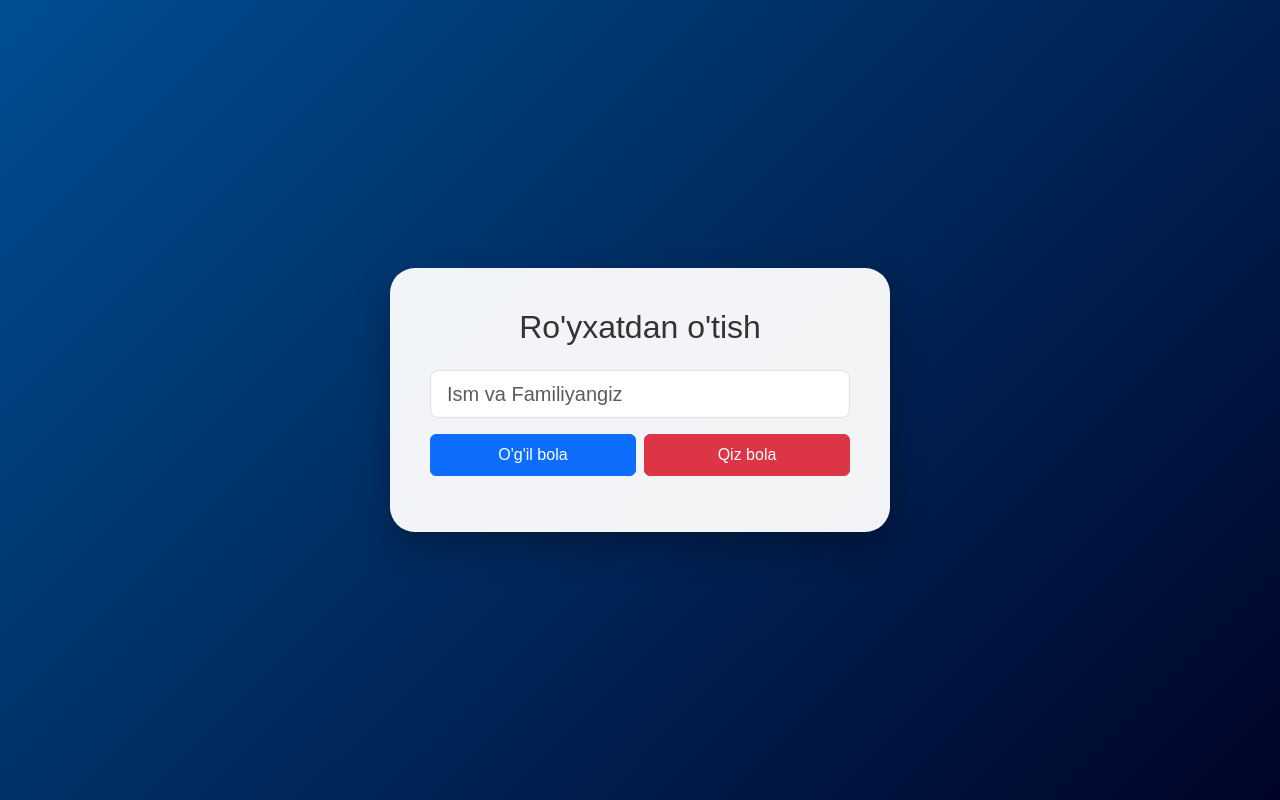
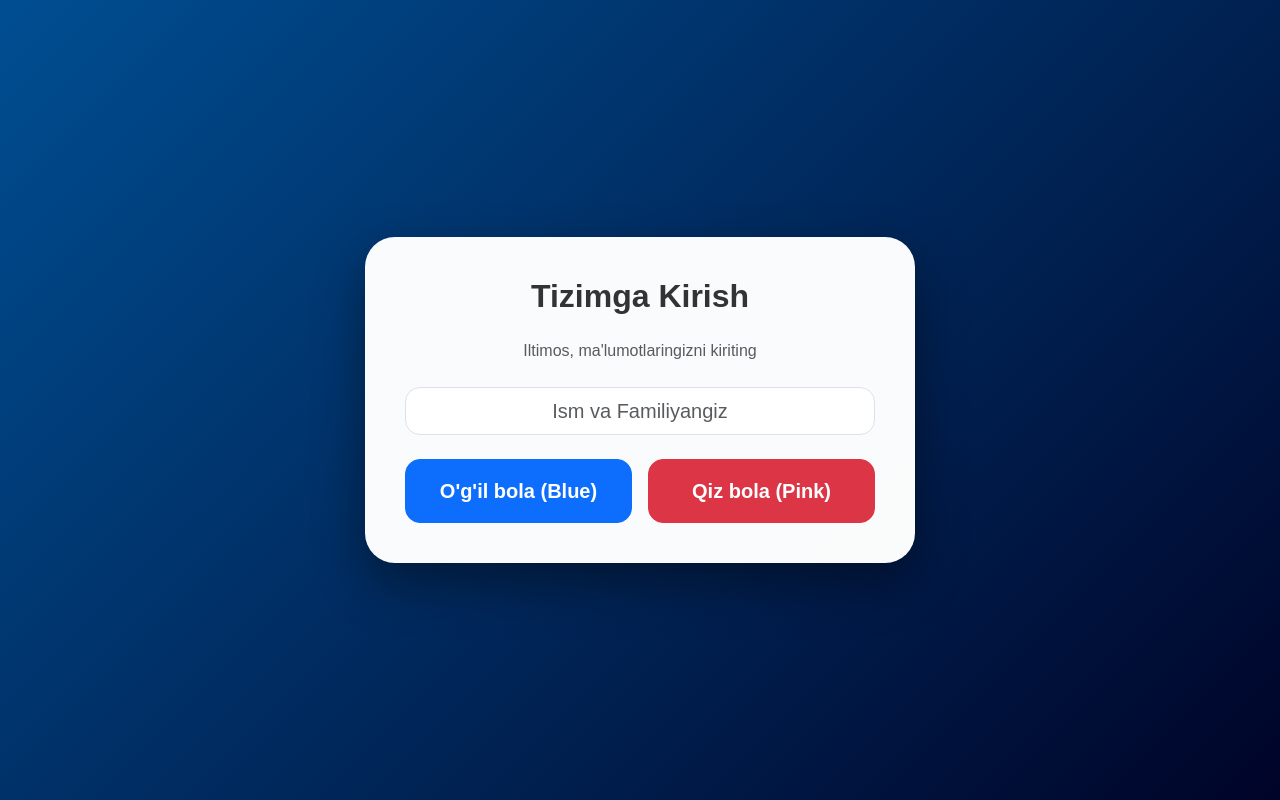
Before and after one commit to hojiakbar1234567890088877-ai/cefr-checker-pro, a Flask app: page / in a window 1280 px wide. Run offline with Flask 3, Linux system fonts and the light colour scheme; some libraries are stand-ins or nearby versions.

Commit message:
Update index.html

```diff
--- a/templates/index.html
+++ b/templates/index.html
@@ -12,91 +12,113 @@
         .gender-male { --main-color: #004e92; background: linear-gradient(135deg, #004e92, #000428); }
         .gender-female { --main-color: #ff0084; background: linear-gradient(135deg, #ff0084, #33001b); }
 
-        body { min-height: 100vh; font-family: 'Poppins', sans-serif; margin: 0; display: flex; align-items: center; justify-content: center; background: #1a2a6c; transition: 1s; color: #333; }
+        body { min-height: 100vh; font-family: 'Poppins', sans-serif; margin: 0; display: flex; align-items: center; justify-content: center; background: #1a2a6c; transition: 1s; color: #333; overflow-x: hidden; }
 
-        /* STEP 0: INTRO */
+        /* STEP 0: INTRO SCREEN */
         #welcome-screen {
             position: fixed; top: 0; left: 0; width: 100%; height: 100%;
             background: #1a2a6c; display: flex; flex-direction: column;
             justify-content: center; align-items: center; z-index: 2000;
             text-align: center; color: white; transition: opacity 1s;
         }
-        .loader-bar { width: 250px; height: 5px; background: rgba(255,255,255,0.2); margin-top: 20px; border-radius: 10px; overflow: hidden; }
+        .loader-bar { width: 280px; height: 6px; background: rgba(255,255,255,0.2); margin-top: 25px; border-radius: 10px; overflow: hidden; }
         .loader-fill { width: 0%; height: 100%; background: #ffd700; animation: load 5s linear forwards; }
         @keyframes load { to { width: 100%; } }
 
-        /* CONTAINERS */
-        .glass-box { background: rgba(255, 255, 255, 0.95); padding: 40px; border-radius: 25px; box-shadow: 0 15px 35px rgba(0,0,0,0.3); width: 100%; max-width: 500px; display: none; animation: fadeIn 0.8s; }
-        #exam-screen { max-width: 1100px; height: 90vh; overflow-y: auto; }
+        /* GLASS BOX DESIGN */
+        .glass-box { background: rgba(255, 255, 255, 0.98); padding: 40px; border-radius: 30px; box-shadow: 0 20px 50px rgba(0,0,0,0.4); width: 100%; max-width: 550px; display: none; animation: fadeIn 0.8s; }
+        #exam-screen { max-width: 1200px; height: 95vh; overflow-y: auto; padding: 40px; }
 
-        .timer-box { position: sticky; top: 0; background: var(--main-color); color: white; padding: 12px; border-radius: 50px; text-align: center; font-size: 22px; font-weight: bold; z-index: 100; margin-bottom: 20px; }
+        .timer-box { position: sticky; top: -10px; background: var(--main-color); color: white; padding: 15px; border-radius: 0 0 25px 25px; text-align: center; font-size: 26px; font-weight: 800; z-index: 100; margin-bottom: 30px; box-shadow: 0 5px 15px rgba(0,0,0,0.2); }
 
         .hidden { display: none !important; }
-        @keyframes fadeIn { from { opacity: 0; transform: translateY(10px); } to { opacity: 1; transform: translateY(0); } }
+        @keyframes fadeIn { from { opacity: 0; transform: scale(0.95); } to { opacity: 1; transform: scale(1); } }
 
-        /* Certificate Style */
-        .cert-card { display: none; width: 800px; height: 550px; padding: 40px; border: 15px solid var(--main-color); background: white; margin: 20px auto; position: relative; text-align: center; }
+        /* CERTIFICATE DESIGN */
+        .cert-card { display: none; width: 850px; height: 600px; padding: 50px; border: 20px solid var(--main-color); background: white; margin: 30px auto; position: relative; text-align: center; color: #1a2a6c; border-image: linear-gradient(to bottom right, var(--main-color), #000) 1; }
+        .cert-card h1 { font-size: 60px; font-weight: 900; margin-bottom: 10px; }
+        .cert-card h2 { font-size: 40px; color: #333; margin: 20px 0; font-family: 'Georgia', serif; font-style: italic; }
     </style>
 </head>
 <body class="gender-male">
 
 <div id="welcome-screen">
-    <h1 style="font-size: 2.5rem; font-weight: 800; line-height: 1.4;">
+    <h1 style="font-size: 2.8rem; font-weight: 800; padding: 0 20px;">
         Muhammadiyev Hojiakbar Tomonidan yaratilgan <br>
         <span style="color: #ffd700;">CEFR Checker</span>-ga xush kelibsiz!
     </h1>
     <div class="loader-bar"><div class="loader-fill"></div></div>
-    <p class="mt-3">Yuklanmoqda...</p>
+    <p class="mt-4" style="letter-spacing: 2px;">TIZIM YUKLANMOQDA...</p>
 </div>
 
 <div id="auth-screen" class="glass-box text-center">
-    <h2 class="mb-4">Ro'yxatdan o'tish</h2>
-    <input type="text" id="fullName" class="form-control form-control-lg mb-3" placeholder="Ism va Familiyangiz">
-    <div class="d-flex gap-2 mb-3">
-        <button onclick="setGender('male')" class="btn btn-primary w-100 py-2">O'g'il bola</button>
-        <button onclick="setGender('female')" class="btn btn-danger w-100 py-2">Qiz bola</button>
+    <h2 class="mb-4" style="font-weight: 800;">Tizimga Kirish</h2>
+    <p class="text-muted mb-4">Iltimos, ma'lumotlaringizni kiriting</p>
+    <input type="text" id="fullName" class="form-control form-control-lg mb-4 text-center" placeholder="Ism va Familiyangiz" style="border-radius: 15px;">
+    <div class="d-flex gap-3">
+        <button onclick="setGender('male')" class="btn btn-primary btn-lg w-100 py-3" style="border-radius: 15px; font-weight: 600;">O'g'il bola (Blue)</button>
+        <button onclick="setGender('female')" class="btn btn-danger btn-lg w-100 py-3" style="border-radius: 15px; font-weight: 600;">Qiz bola (Pink)</button>
     </div>
 </div>
 
 <div id="topic-screen" class="glass-box">
-    <h3 class="text-center mb-4">Imtihon Mavzulari</h3>
-    <input type="text" id="t11_topic" class="form-control mb-3" placeholder="Task 1.1 Mavzusi">
-    <input type="text" id="t12_topic" class="form-control mb-3" placeholder="Task 1.2 Mavzusi">
-    <input type="text" id="t2_topic" class="form-control mb-3" placeholder="Task 2 (Essay) Mavzusi">
-    <button onclick="startExam()" class="btn btn-dark w-100 btn-lg">Imtihonni Boshlash</button>
+    <h3 class="text-center mb-4" style="font-weight: 800;">Imtihon Mavzulari</h3>
+    <div class="mb-3">
+        <label class="form-label fw-bold">Task 1.1 Mavzusi:</label>
+        <input type="text" id="t11_topic" class="form-control" placeholder="Masalan: Formal Letter to Manager">
+    </div>
+    <div class="mb-3">
+        <label class="form-label fw-bold">Task 1.2 Mavzusi:</label>
+        <input type="text" id="t12_topic" class="form-control" placeholder="Masalan: Descriptive Report about Population">
+    </div>
+    <div class="mb-4">
+        <label class="form-label fw-bold">Task 2 (Essay) Mavzusi:</label>
+        <input type="text" id="t2_topic" class="form-control" placeholder="Masalan: Advantages of AI in Education">
+    </div>
+    <button onclick="startExam()" class="btn btn-dark w-100 btn-lg py-3" style="border-radius: 15px;">Imtihonni Boshlash (1 soat)</button>
 </div>
 
 <div id="exam-screen" class="glass-box">
     <div class="timer-box" id="timer">60:00</div>
     <div class="row">
-        <div class="col-md-6 mb-3">
-            <h6 id="display_t11" class="fw-bold">Task 1.1</h6>
-            <textarea id="ans11" class="form-control" rows="6" placeholder="Javobingiz..."></textarea>
+        <div class="col-md-6 mb-4">
+            <h5 id="display_t11" class="text-primary fw-bold mb-2">Task 1.1</h5>
+            <textarea id="ans11" class="form-control shadow-sm" rows="7" placeholder="Javobingizni bu yerga yozing..." style="border-radius: 15px;"></textarea>
         </div>
-        <div class="col-md-6 mb-3">
-            <h6 id="display_t12" class="fw-bold">Task 1.2</h6>
-            <textarea id="ans12" class="form-control" rows="6" placeholder="Javobingiz..."></textarea>
+        <div class="col-md-6 mb-4">
+            <h5 id="display_t12" class="text-primary fw-bold mb-2">Task 1.2</h5>
+            <textarea id="ans12" class="form-control shadow-sm" rows="7" placeholder="Javobingizni bu yerga yozing..." style="border-radius: 15px;"></textarea>
         </div>
-        <div class="col-12 mb-3">
-            <h6 id="display_t2" class="fw-bold">Task 2 (Essay)</h6>
-            <textarea id="ans2" class="form-control" rows="10" placeholder="Essayni shu yerga yozing..."></textarea>
+        <div class="col-12 mb-4">
+            <h5 id="display_t2" class="text-primary fw-bold mb-2">Task 2 (Essay)</h5>
+            <textarea id="ans2" class="form-control shadow-sm" rows="12" placeholder="Essayni kamida 250 ta so'z bilan yozishga harakat qiling..." style="border-radius: 15px;"></textarea>
         </div>
     </div>
-    <button onclick="submitExam()" id="submitBtn" class="btn btn-success btn-lg w-100 mt-2">Imtihonni Yakunlash</button>
-    <div id="loading" class="text-center mt-3 hidden"><h4>AI tahlil qilmoqda, kuting...</h4></div>
+    <button onclick="submitExam()" id="submitBtn" class="btn btn-success btn-lg w-100 py-3 mb-4" style="border-radius: 15px; font-weight: 700;">IMTIHONNI YAKUNLASH</button>
+    <div id="loading" class="text-center mt-3 hidden">
+        <div class="spinner-border text-primary mb-2"></div>
+        <h4>AI matnlaringizni CEFR standartlari asosida tekshirmoqda...</h4>
+    </div>
 
-    <div id="certificate" class="cert-card mt-4">
-        <h1 style="font-weight: 900; color: var(--main-color);">CERTIFICATE</h1>
-        <p class="mt-4">This is to certify that</p>
-        <h2 id="certName" style="text-decoration: underline;"></h2>
-        <p>successfully passed the CEFR writing exam with a score of</p>
-        <h1 id="certScore" style="color: red; font-size: 55px;">0</h1>
-        <div id="qrcode" style="position: absolute; bottom: 30px; right: 30px;"></div>
+    <div id="certificate" class="cert-card">
+        <h1>CERTIFICATE</h1>
+        <p style="font-size: 20px; letter-spacing: 3px;">OF COMPLETION</p>
+        <p class="mt-4">This certificate is proudly presented to</p>
+        <h2 id="certName"></h2>
+        <p>for achieving a professional CEFR writing score of</p>
+        <h1 id="certScore" style="color: #b21f1f; font-size: 70px; margin: 10px 0;">0</h1>
+        <div id="qrcode" style="position: absolute; bottom: 40px; right: 40px;"></div>
+        <div style="position: absolute; bottom: 40px; left: 40px; text-align: left; font-size: 14px;">
+            <p>Date: <span id="certDate"></span></p>
+            <p>Verification ID: #<span id="certId"></span></p>
+            <p><strong>Hojiakbar AI Learning System</strong></p>
+        </div>
     </div>
+    <button id="downloadBtn" class="btn btn-warning btn-lg w-100 mt-3 hidden" onclick="downloadPDF()">Sertifikatni PDF formatda yuklash</button>
 </div>
 
 <script>
-    // 1. Intro 5 soniya
+    // 1. Intro funksiyasi (5 soniya)
     window.onload = function() {
         setTimeout(() => {
             const welcome = document.getElementById('welcome-screen');
@@ -109,11 +131,13 @@
     };
 
     let gender = 'male';
-    let timeLeft = 3600;
+    let timeLeft = 3600; // 1 soat
     let timerId;
 
     function setGender(g) {
-        if (!document.getElementById('fullName').value) { alert("Ismingizni kiriting!"); return; }
+        const name = document.getElementById('fullName').value.trim();
+        if (!name) { alert("Iltimos, avval ismingizni kiriting!"); return; }
+
         gender = g;
         document.body.className = 'gender-' + g;
         document.getElementById('auth-screen').style.display = 'none';
@@ -134,6 +158,7 @@
         let mins = Math.floor(timeLeft / 60);
         let secs = timeLeft % 60;
         document.getElementById('timer').innerText = `${mins}:${secs < 10 ? '0' : ''}${secs}`;
+        if (timeLeft <= 300) document.getElementById('timer').style.background = 'red';
         if (timeLeft <= 0) { clearInterval(timerId); submitExam(); }
         timeLeft--;
     }
@@ -143,31 +168,47 @@
         document.getElementById('submitBtn').classList.add('hidden');
         document.getElementById('loading').classList.remove('hidden');
 
+        const payload = {
+            fullName: document.getElementById('fullName').value,
+            task11: document.getElementById('ans11').value,
+            task12: document.getElementById('ans12').value,
+            task2: document.getElementById('ans2').value
+        };
+
         try {
             const response = await fetch('/evaluate', {
                 method: 'POST',
                 headers: {'Content-Type': 'application/json'},
-                body: JSON.stringify({
-                    task11: document.getElementById('ans11').value,
-                    task12: document.getElementById('ans12').value,
-                    task2: document.getElementById('ans2').value
-                })
+                body: JSON.stringify(payload)
             });
             const data = await response.json();
             document.getElementById('loading').classList.add('hidden');
 
             let score = data.total_score || 0;
+            let feedback = data.feedback || "Tahlil yakunlandi.";
+
             if (score >= 38) {
                 document.getElementById('certificate').style.display = 'block';
-                document.getElementById('certName').innerText = document.getElementById('fullName').value;
+                document.getElementById('certName').innerText = payload.fullName;
                 document.getElementById('certScore').innerText = score;
-                new QRCode(document.getElementById("qrcode"), { text: "Verified Hojiakbar AI", width: 80, height: 80 });
+                document.getElementById('certDate').innerText = new Date().toLocaleDateString();
+                document.getElementById('certId').innerText = Math.floor(Math.random() * 90000) + 10000;
+                document.getElementById('downloadBtn').classList.remove('hidden');
+
+                document.getElementById('qrcode').innerHTML = "";
+                new QRCode(document.getElementById("qrcode"), { text: "Verified by Hojiakbar AI", width: 90, height: 90 });
             }
-            alert("Sizning balingiz: " + score + "\n\nFeedback: " + data.feedback);
+            alert("Sizning balingiz: " + score + "\n\nFeedback: " + feedback);
         } catch (e) {
-            alert("Xatolik yuz berdi. Internetni tekshiring.");
+            alert("Xatolik: AI tizimi bilan bog'lanib bo'lmadi.");
             document.getElementById('submitBtn').classList.remove('hidden');
         }
+    }
+
+    function downloadPDF() {
+        const element = document.getElementById('certificate');
+        const opt = { margin: 0, filename: 'CEFR_Certificate.pdf', image: { type: 'jpeg', quality: 0.98 }, html2canvas: { scale: 2 }, jsPDF: { unit: 'in', format: 'letter', orientation: 'landscape' } };
+        html2pdf().set(opt).from(element).save();
     }
 </script>
 </body>
```
